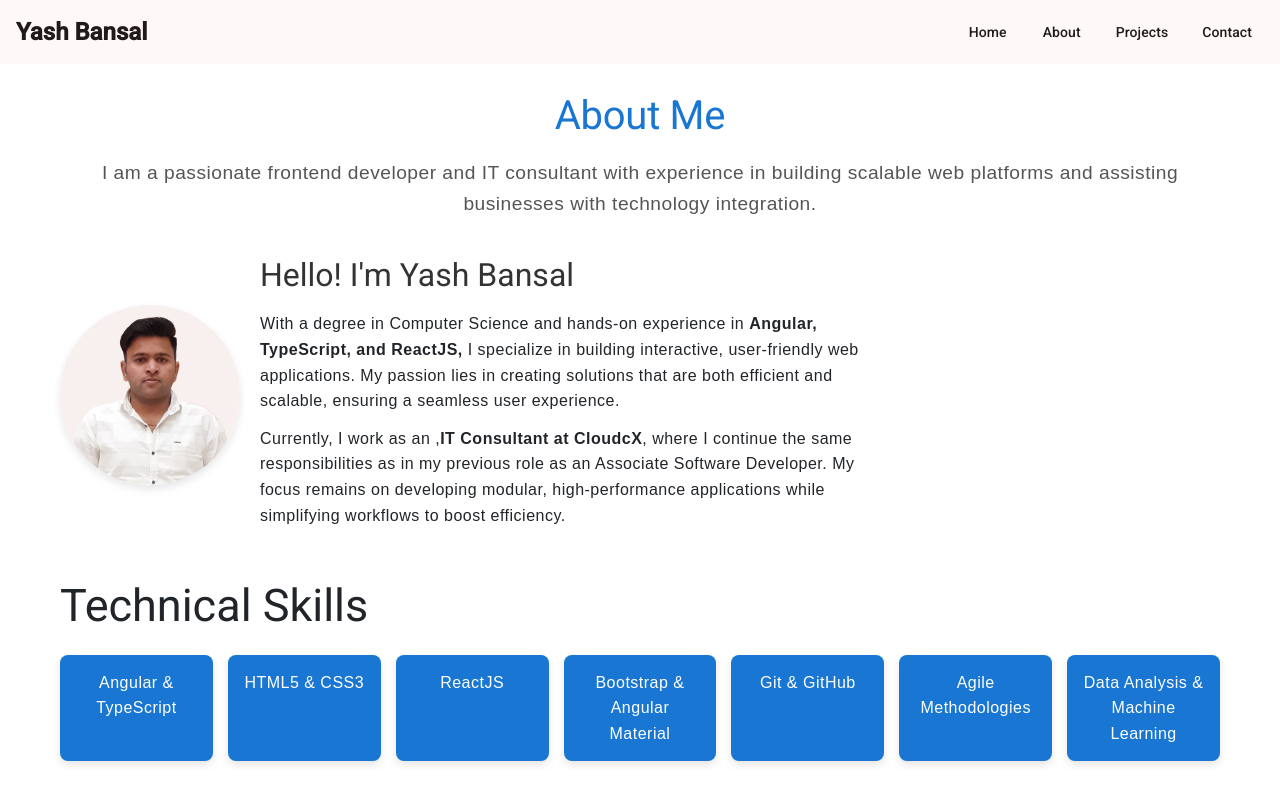
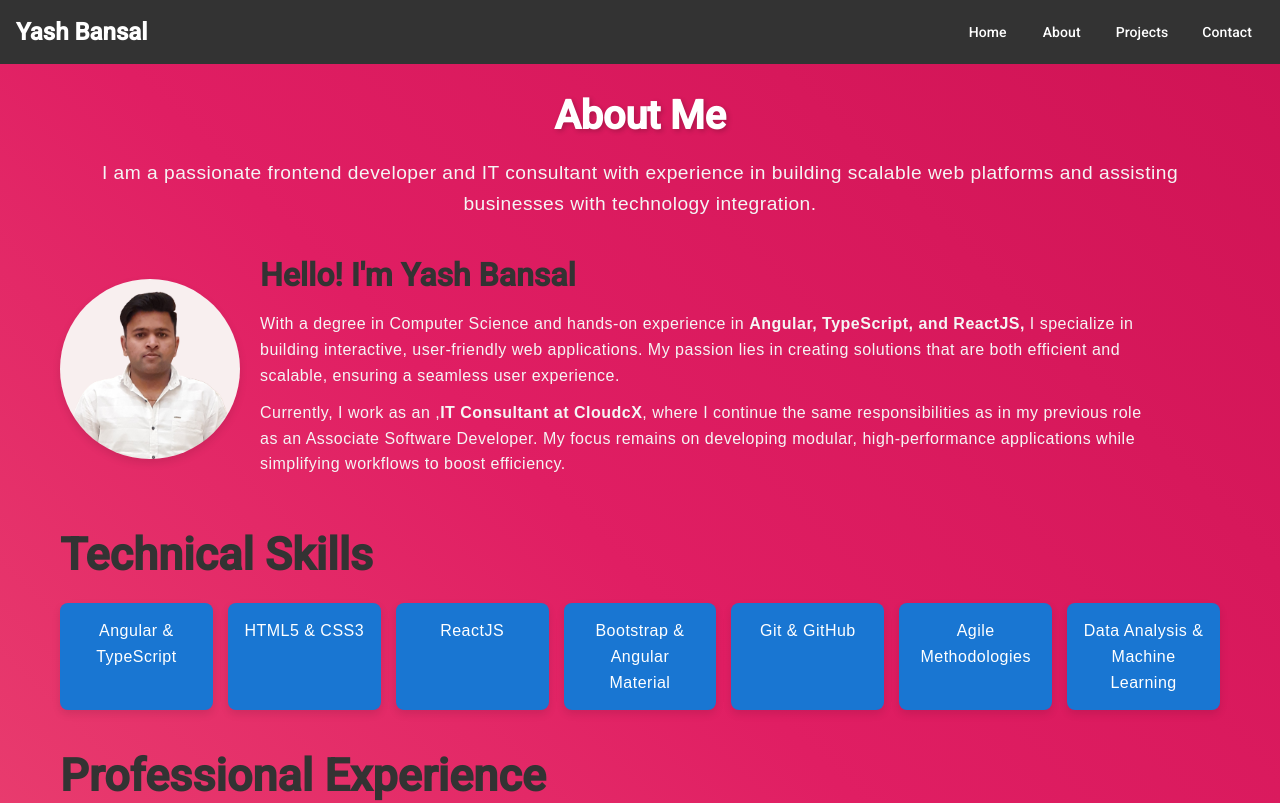
Before and after one commit to YaShBaNsAl08/angular-portfolio-yash, an Angular app: page /about in a window 1280 px wide. Shown: the top 803 px of the page. Built offline with nearby package versions, Linux system fonts and the light colour scheme.

Commit message:
style change

```diff
--- a/src/app/app.component.css
+++ b/src/app/app.component.css
@@ -0,0 +1,19 @@
+:host{
+    display: block;
+    background: linear-gradient(45deg, #ff4b6e, #ff8c8c, #e01e63, #b3003b);
+    background-size: 400% 400%;
+    animation: gradientShift 15s ease infinite;
+
+
+}
+@keyframes gradientShift {
+    0% {
+      background-position: 0% 50%;
+    }
+    50% {
+      background-position: 100% 50%;
+    }
+    100% {
+      background-position: 0% 50%;
+    }
+  }
--- a/src/app/components/about/about.component.css
+++ b/src/app/components/about/about.component.css
@@ -14,12 +14,14 @@
   .about-header h1 {
     font-size: 2.5rem;
     margin-bottom: 10px;
-    color: #1976d2;
+    color: #ffffff;
+    font-weight: bold;
+    text-shadow: 2px 2px 5px rgb(0, 0, 0, 0.2);
   }
 
   .about-header p {
     font-size: 1.2rem;
-    color: #555;
+    color: #f5f5f5;
   }
 
   .profile-section {
@@ -39,17 +41,25 @@
   }
 
   .bio {
-    max-width: 600px;
+    max-width: 900px;
   }
 
   .bio h2 {
     font-size: 2rem;
     margin-bottom: 10px;
-    color: #333;
+    color: #333333;
+    font-weight: bold;
+  }
+  .bio p{
+    color: #f5f5f5;
   }
 
   .skills-section {
     margin: 40px 0;
+  }
+  .skills-section h2, .experience-section h2{
+    color: #333333;
+    font-weight: bold;
   }
 
   .skills-grid {
@@ -79,6 +89,7 @@
 
   .experience-section li {
     margin-bottom: 15px;
+    color: #f5f5f5;
   }
 
   @media (max-width: 768px) {
--- a/src/app/components/contact/contact.component.css
+++ b/src/app/components/contact/contact.component.css
@@ -9,13 +9,15 @@
 .contact-container h2 {
   font-size: 2rem;
   margin-bottom: 10px;
-  color: #1976d2;
+  color: #ffffff;
+  font-weight: bold;
+  text-shadow: 2px 2px 5px rgb(0, 0, 0, 0.2);
 }
 
 .contact-container p {
   font-size: 1.2rem;
   margin-bottom: 20px;
-  color: #555;
+  color: #f5f5f5;
 }
 
 form {
--- a/src/app/components/home/home.component.css
+++ b/src/app/components/home/home.component.css
@@ -3,6 +3,14 @@
     padding: 50px;
   }
 
+  .home-container h1{
+    color: #ffffff;
+    font-weight: bold;
+    text-shadow: 2px 2px 5px rgb(0, 0, 0, 0.2);
+  }
+  .home-container p{
+    color: #f5f5f5;
+  }
   .profile-pic {
     width: 150px;
     height: 150px;
--- a/src/app/components/navbar/navbar.component.css
+++ b/src/app/components/navbar/navbar.component.css
@@ -2,10 +2,12 @@
     display: flex;
     justify-content: space-between;
     align-items: center;
+    background-color: #333333;
 }
 .logo{
     font-size: 1.5rem;
     font-weight: bold;
+    color: #ffffff;
 }
 .spacer{
     flex: 1;
@@ -14,3 +16,11 @@
     display: flex;
     gap: 10px;
 }
+.nav-link a{
+    color: #ffffff;
+    font-weight: 500;
+    transition: color 0.3s ease;
+}
+.nav-link a:hover, .nav-link a:active{
+    color: #ff6f61;
+}
--- a/src/app/components/projects/projects.component.css
+++ b/src/app/components/projects/projects.component.css
@@ -9,12 +9,14 @@
   .projects-container h2 {
     font-size: 2.5rem;
     margin-bottom: 10px;
-    color: #1976d2;
+    color: #ffffff;
+    font-weight: bold;
+    text-shadow: 2px 2px 5px rgb(0, 0, 0, 0.2);
   }
 
   .projects-container p {
     font-size: 1.2rem;
-    color: #555;
+    color: #f5f5f5;
     margin-bottom: 30px;
   }
 
@@ -25,7 +27,7 @@
   }
 
   .project-card {
-    background-color: #f9f9f9;
+    background-color: #f5f5f5;
     border-radius: 8px;
     padding: 20px;
     box-shadow: 0 4px 8px rgba(0, 0, 0, 0.1);
@@ -43,18 +45,19 @@
 
   .project-card h3 {
     margin: 10px 0;
-    color: #333;
+    color: #d50032;
+    font-weight: bold;
   }
 
   .project-card p {
     font-size: 1rem;
-    color: #666;
+    color: #333;
     margin-bottom: 15px;
   }
 
   .tech-used span {
     display: inline-block;
-    background-color: #1976d2;
+    background-color: #ff6f61;
     color: white;
     padding: 5px 10px;
     border-radius: 5px;
@@ -70,7 +73,7 @@
   }
 
   .project-links a:hover {
-    color: #004ba0;
+    color: #ff3366;
   }
 
   .project-card:hover {
--- a/src/styles.css
+++ b/src/styles.css
@@ -1,5 +1,11 @@
 /* You can add global styles to this file, and also import other style files */
 @import '@angular/material/prebuilt-themes/rose-red.css';
 
-html, body { height: 100%; }
+html, body { height: 100%; display: flex; flex-direction: column; margin: 0; }
 body { margin: 0; font-family: Roboto, "Helvetica Neue", sans-serif; }
+
+app-root{
+    display: flex;
+    flex-direction: column;
+    flex: 1;
+}
```
